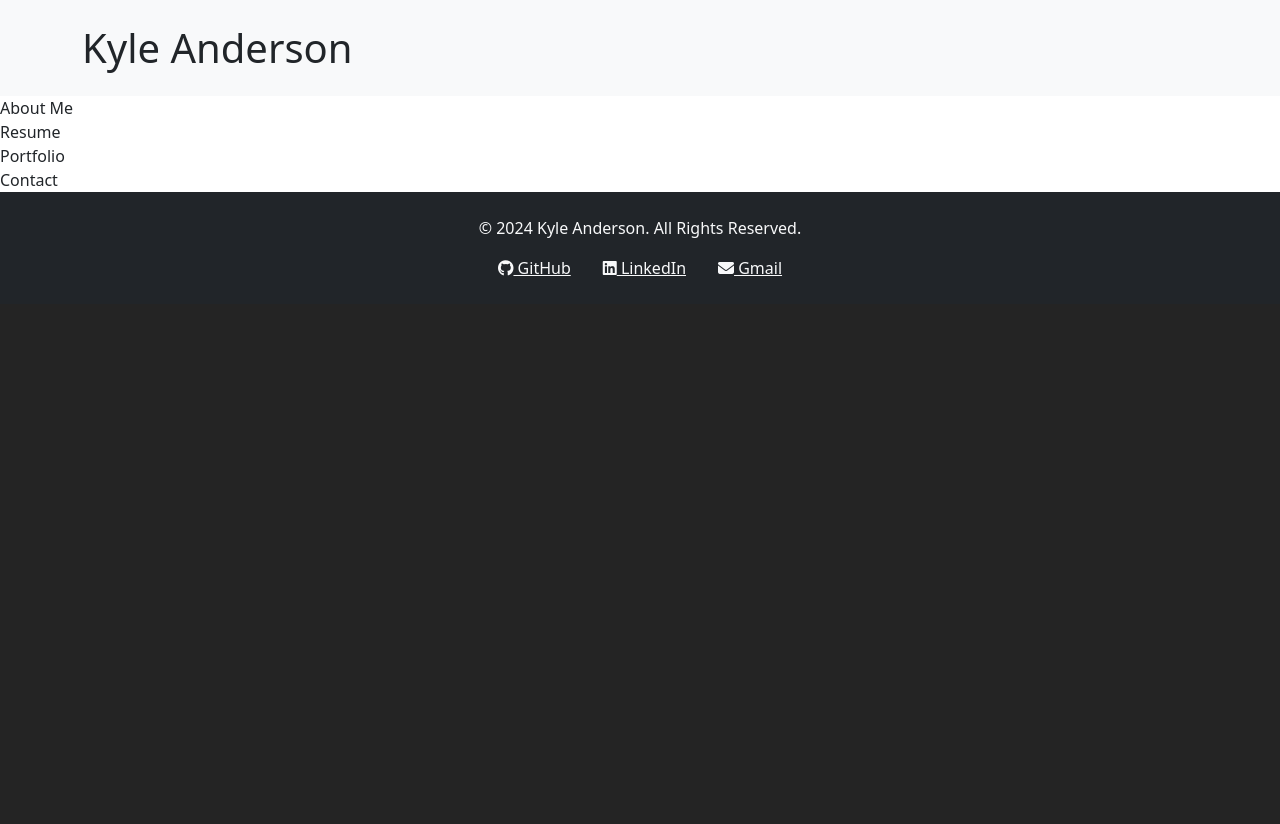
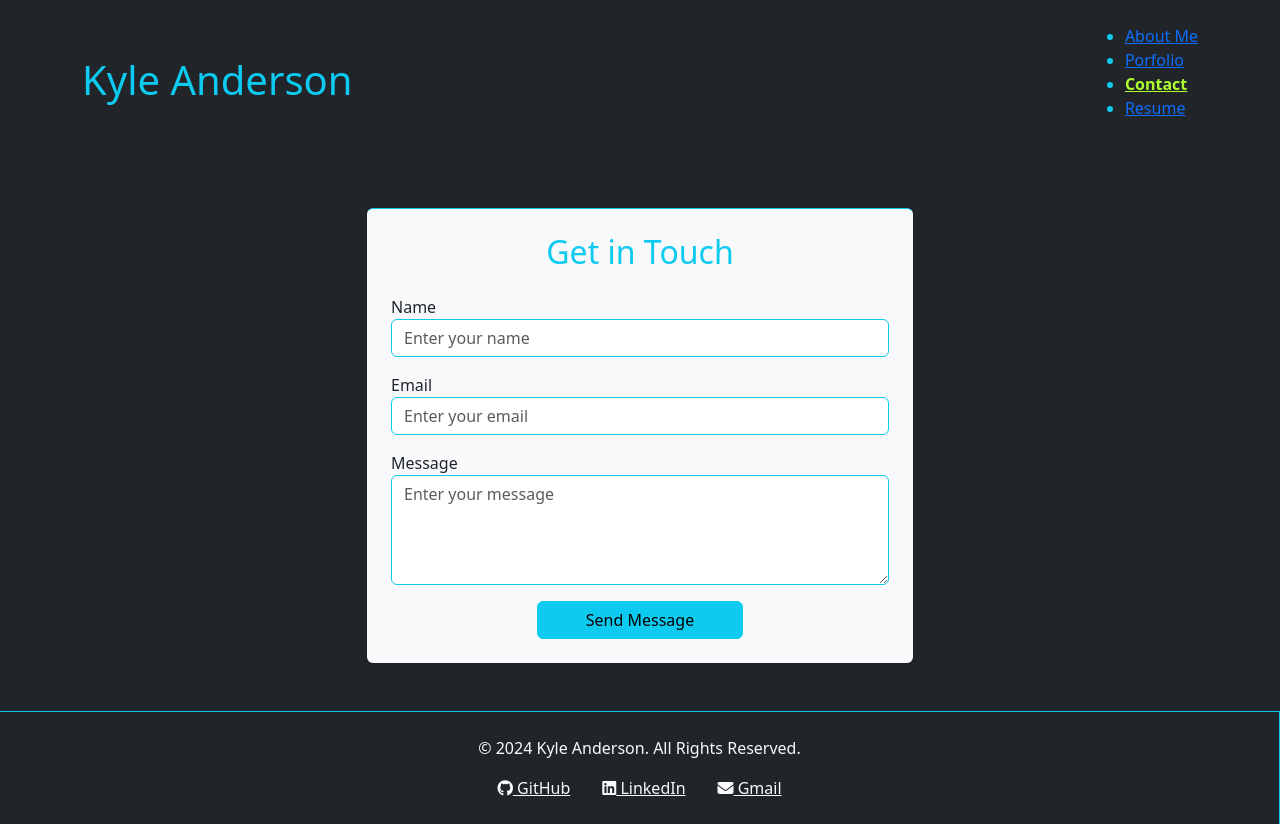
Before and after one commit to kyand38/ReactPortfolioPro, a React (Vite) app: page /Contact in a window 1280 px wide. Before the commit the page ends 800 px from the top, so only its background shows below. Built offline with nearby package versions, Linux system fonts and the light colour scheme.

Commit message:
Got the navigation running with router-dom and the help of benicio

```diff
--- a/src/App.jsx
+++ b/src/App.jsx
@@ -5,16 +5,23 @@ import AboutMe from './components/AboutMe';
 import Portfolio from './components/Portfolio';
 import Contact from './components/Contact';
 import Resume from './components/Resume';
+import Welcome from './components/Welcome';
+import {BrowserRouter as Router, Route, Routes} from 'react-router-dom';
 
 function App() {
   return (
     <>
-      <Header />
-      <AboutMe />
-      <Resume />
-      <Portfolio />
-      <Contact />
-      <Footer />
+      <Router>
+        <Header />
+        <Routes>
+          <Route path='/' element= {<Welcome/>}/>
+          <Route path='/AboutMe' element= {<AboutMe/>}/>
+          <Route path='/Contact' element= {<Contact/>}/>
+          <Route path='/Portfolio' element= {<Portfolio/>}/>
+          <Route path='/Resume' element= {<Resume/>}/>
+        </Routes>
+        <Footer />
+      </Router>
     </>
   )
 }
--- a/src/components/AboutMe.jsx
+++ b/src/components/AboutMe.jsx
@@ -2,8 +2,27 @@ import React from "react";
 
 function AboutMe () {
     return(
-        <div>About Me</div>
-    )
+        <section className="bg-dark border-top border-start border-info py-5">
+            <div className="container">
+                <div className="row align-items-center">
+                    <div className="col-md-4 text-center mb-4 mb-md-0">
+                        <img
+                            src=""
+                            alt="Image of Kyle Anderson"
+                            className="img-fluid rounded-circle border border-3 border-primary shadow-sm"
+                        />
+                    </div>
+                    <div className="col-md-8">
+                        <div className="p-4 bg-white rounded shadow-sm">
+                            <p className="text-dark mb-0">
+                                I found myself seeking new challenges that pushed me to think more creatively and strategically. That’s when I discovered coding. Recently, I completed a coding boot camp, and I’m excited to transition into this dynamic and fast-paced industry. I’m eager to bring my passion for building and problem-solving into the tech world, where I can continue to learn, grow, and make an impact with code.
+                            </p>
+                        </div>
+                    </div>
+                </div>
+            </div>
+        </section>
+    );
 }
 
 export default AboutMe;
--- a/src/components/Contact.jsx
+++ b/src/components/Contact.jsx
@@ -1,9 +1,62 @@
-import React from "react";
 
-function Contact () {
-    return(
-        <div>Contact</div>
-    )
+
+import React from 'react';
+
+function Contact() {
+  return (
+    <section className="bg-dark text-light py-5">
+      <div className="container">
+        <div className="row justify-content-center">
+          <div className="col-lg-6">
+            <div className="p-4 border-top border-info rounded shadow-sm bg-light">
+              <h2 className="text-center text-info mb-4">Get in Touch</h2>
+              <form>
+                {/* Name Field */}
+                <div className="form-group mb-3">
+                  <label htmlFor="name" className="text-dark">Name</label>
+                  <input
+                    type="text"
+                    className="form-control border-info"
+                    id="name"
+                    placeholder="Enter your name"
+                  />
+                </div>
+
+                {/* Email Field */}
+                <div className="form-group mb-3">
+                  <label htmlFor="email" className="text-dark">Email</label>
+                  <input
+                    type="email"
+                    className="form-control border-info"
+                    id="email"
+                    placeholder="Enter your email"
+                  />
+                </div>
+
+                {/* Message Field */}
+                <div className="form-group mb-3">
+                  <label htmlFor="message" className="text-dark">Message</label>
+                  <textarea
+                    className="form-control border-info"
+                    id="message"
+                    rows="4"
+                    placeholder="Enter your message"
+                  ></textarea>
+                </div>
+
+                {/* Submit Button */}
+                <div className="text-center">
+                  <button type="submit" className="btn btn-info px-5">
+                    Send Message
+                  </button>
+                </div>
+              </form>
+            </div>
+          </div>
+        </div>
+      </div>
+    </section>
+  );
 }
 
 export default Contact;
--- a/src/components/Footer.jsx
+++ b/src/components/Footer.jsx
@@ -4,7 +4,7 @@ import { Link } from 'react-router-dom';
 
 function Footer() {
     return (
-        <footer className="bg-dark text-light py-4">
+        <footer className="border-top border-end border-info bg-dark text-light py-4">
             <div className="container text-center">
                 <p>© 2024 Kyle Anderson. All Rights Reserved.</p>
                 <div className="d-flex justify-content-center">
--- a/src/components/Header.jsx
+++ b/src/components/Header.jsx
@@ -6,10 +6,10 @@ import Navigation from './Navigation'
 function Header() {
     const name = 'Kyle Anderson';
     return (
-        <header className="bg-light text-dark py-4">
+        <header className= "bg-dark text-info py-4">
             <div className="container d-flex justify-content-between align-items-center">
-                <h1 className="m-0">{name}</h1>
-                {/* <Navigation/>                */}
+                <h1 className="m-0 shadow-sm">{name}</h1>
+                <Navigation/>
             </div>
         </header>
     );
--- a/src/components/Navigation.jsx
+++ b/src/components/Navigation.jsx
@@ -1,25 +1,28 @@
 import React from "react";
-import {Link} from 'react-router-dom';
+import {NavLink} from 'react-router-dom';
 // import AboutMe from './components/AboutMe';
 // import Portfolio from './components/Portfolio';
 // import Contact from './components/Contact';
 // import Resume from './components/Resume';
+import './navigation.css'
+ function Navigation() {
 
- function Navigation() {
+
+
     return (
     <nav>
         <ul>
             <li>
-                <Link to='/aboutMe'>About Me</Link>
+                <NavLink to='/aboutMe'>About Me</NavLink>
             </li>
             <li>
-                <Link to='/portfolio'>Porfolio</Link>
+                <NavLink to='/portfolio'>Porfolio</NavLink>
             </li>
             <li>
-                <Link to="/contact">Contact</Link>
+                <NavLink to="/contact">Contact</NavLink>
             </li>
             <li>
-                <Link to='/resume'>Resume</Link>
+                <NavLink to='/resume'>Resume</NavLink>
             </li>
         </ul>
     </nav>
--- /dev/null
+++ b/src/components/Welcome.jsx
@@ -0,0 +1,10 @@
+import React from 'react';
+import Navigation from './Navigation'
+
+
+function Welcome() {
+    return (
+        <div>Welcome</div>
+    );
+};
+export default Welcome;
--- /dev/null
+++ b/src/components/navigation.css
@@ -0,0 +1,4 @@
+.active {
+    color: greenyellow;
+    font-weight: 900;
+}
```
